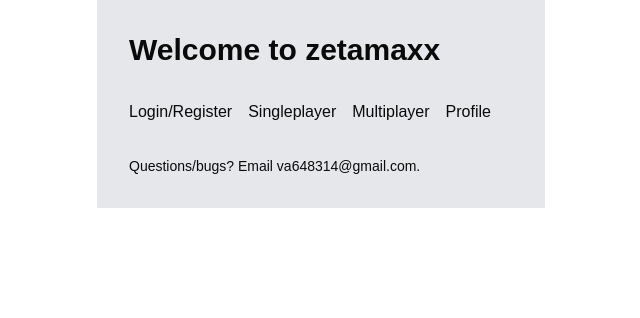
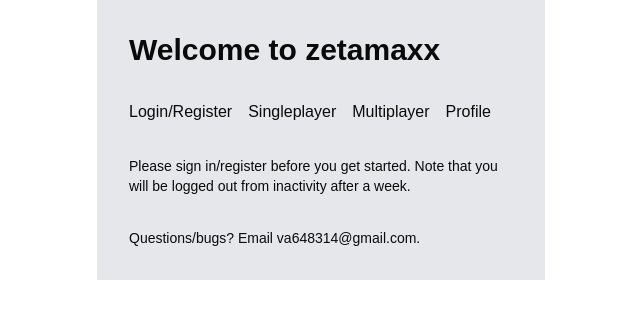
Before and after one commit to VA-24/Zetamaxx, a Next.js app in the folder frontend/: page / in a window 1280 px wide. Shown: the top 318 px of the page, without its empty margins (319-959 px from the left). Built offline with nearby package versions, Linux system fonts and the light colour scheme.

Commit message:
Update page.js

```diff
--- a/frontend/src/app/page.js
+++ b/frontend/src/app/page.js
@@ -53,6 +53,7 @@ export default function Home() {
             Profile
           </button>
         </div>
+        <h1 className='text text-sm mt-8'>Please sign in/register before you get started. Note that you will be logged out from inactivity after a week.</h1>
         <h1 className='text text-sm mt-8'>Questions/bugs? Email va648314@gmail.com.</h1>
       </div>
     </main>
```
